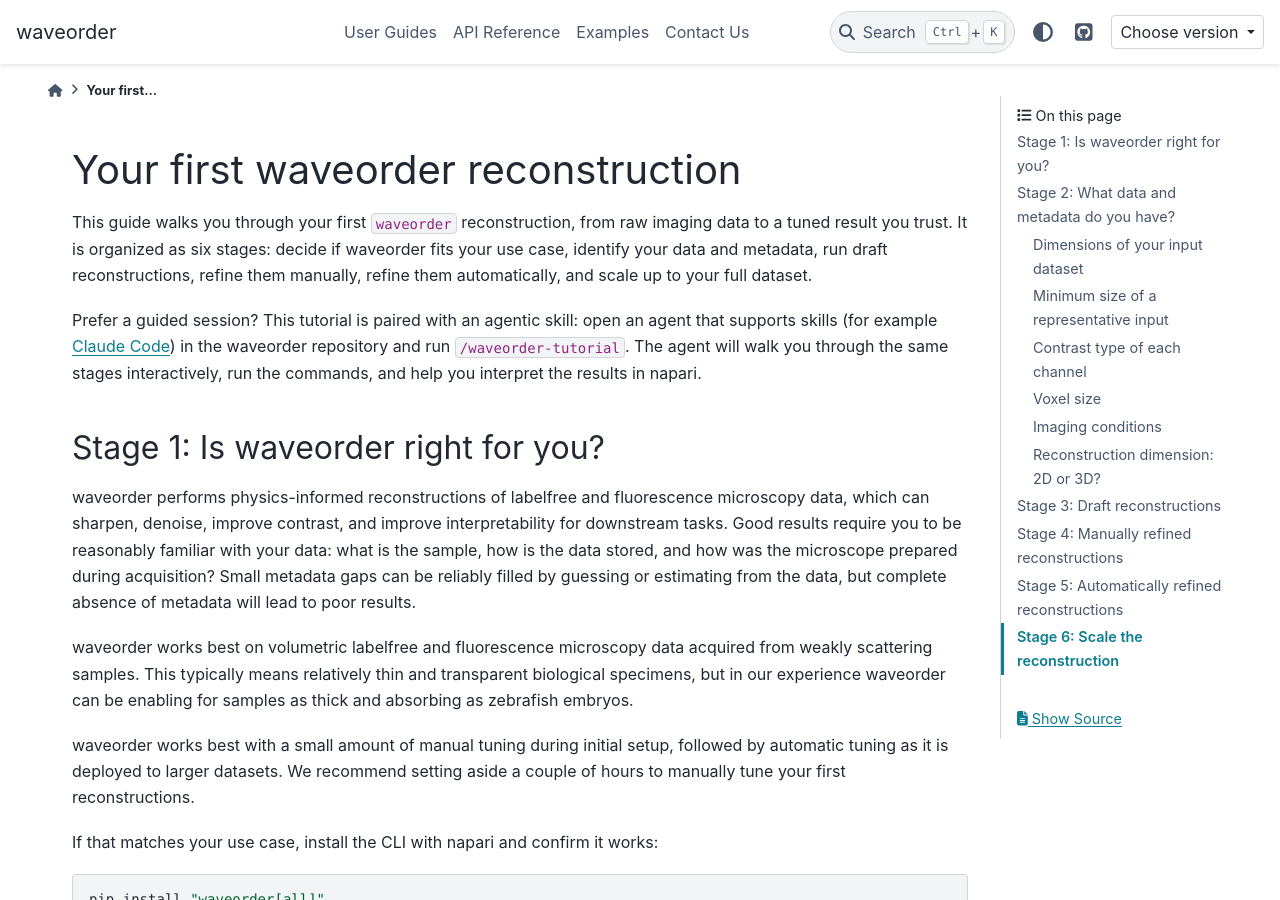
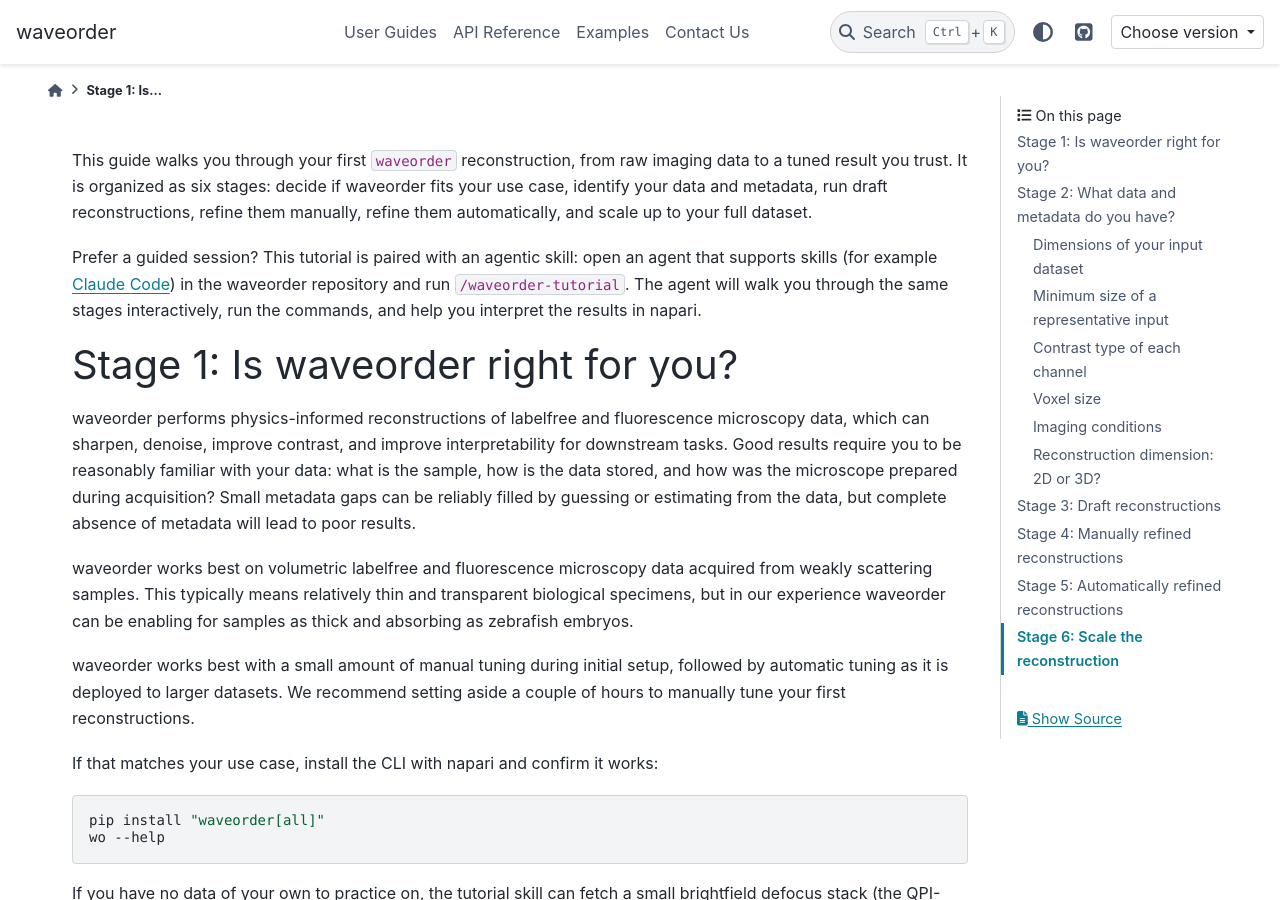
Before and after one commit to mehta-lab/waveorder, a Sphinx documentation site: the page built from docs/guide/first-reconstruction.md, in a window 1280 px wide and 900 px high. Built offline with Sphinx 7.4.7 and the PyData theme 0.15.4, drawn with Linux system fonts in a browser that asks for light colours; pages that are not in the unit, such as notebooks, are missing from menus; the version number could not be read and is left out.

Commit message:
Remove redundant title from first-reconstruction guide

```diff
--- a/docs/guide/first-reconstruction.md
+++ b/docs/guide/first-reconstruction.md
@@ -1,5 +1,3 @@
-# Your first waveorder reconstruction
-
 This guide walks you through your first `waveorder` reconstruction, from raw
 imaging data to a tuned result you trust. It is organized as six stages:
 decide if waveorder fits your use case, identify your data and metadata,
```
